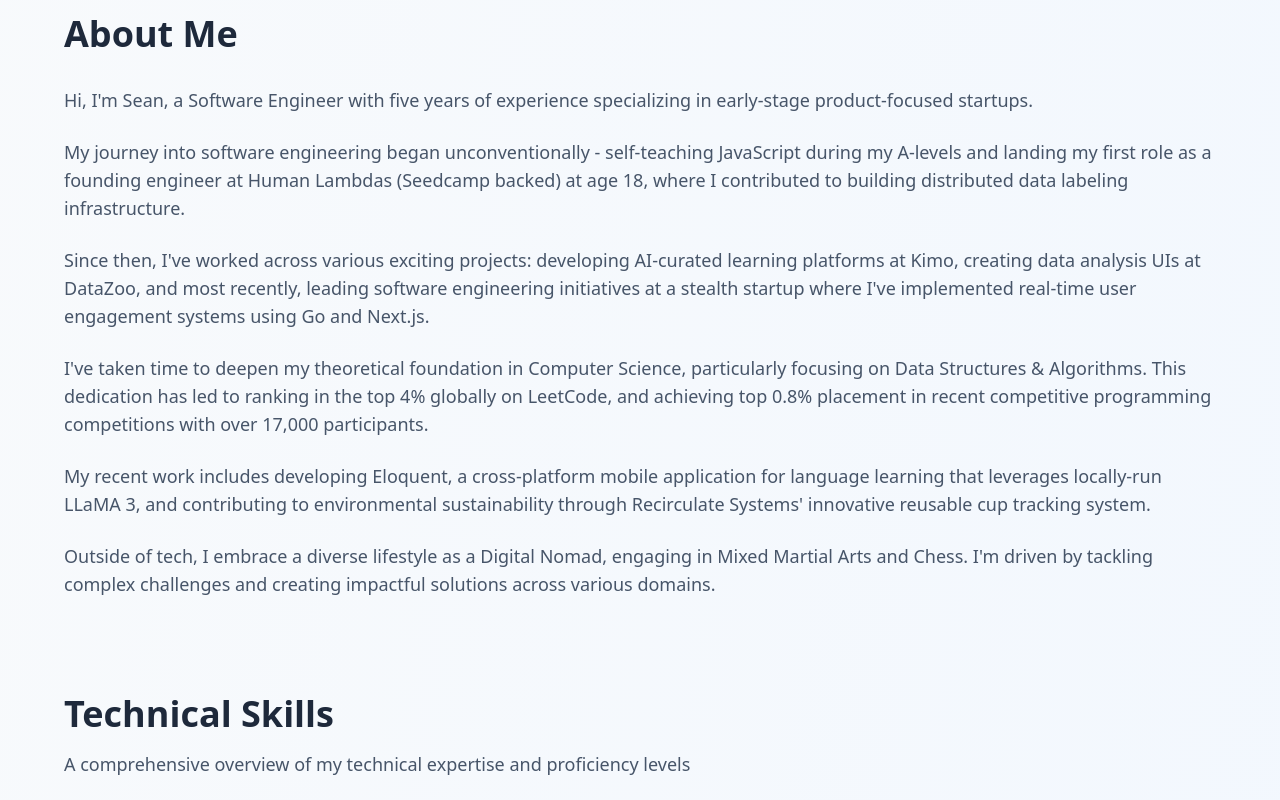
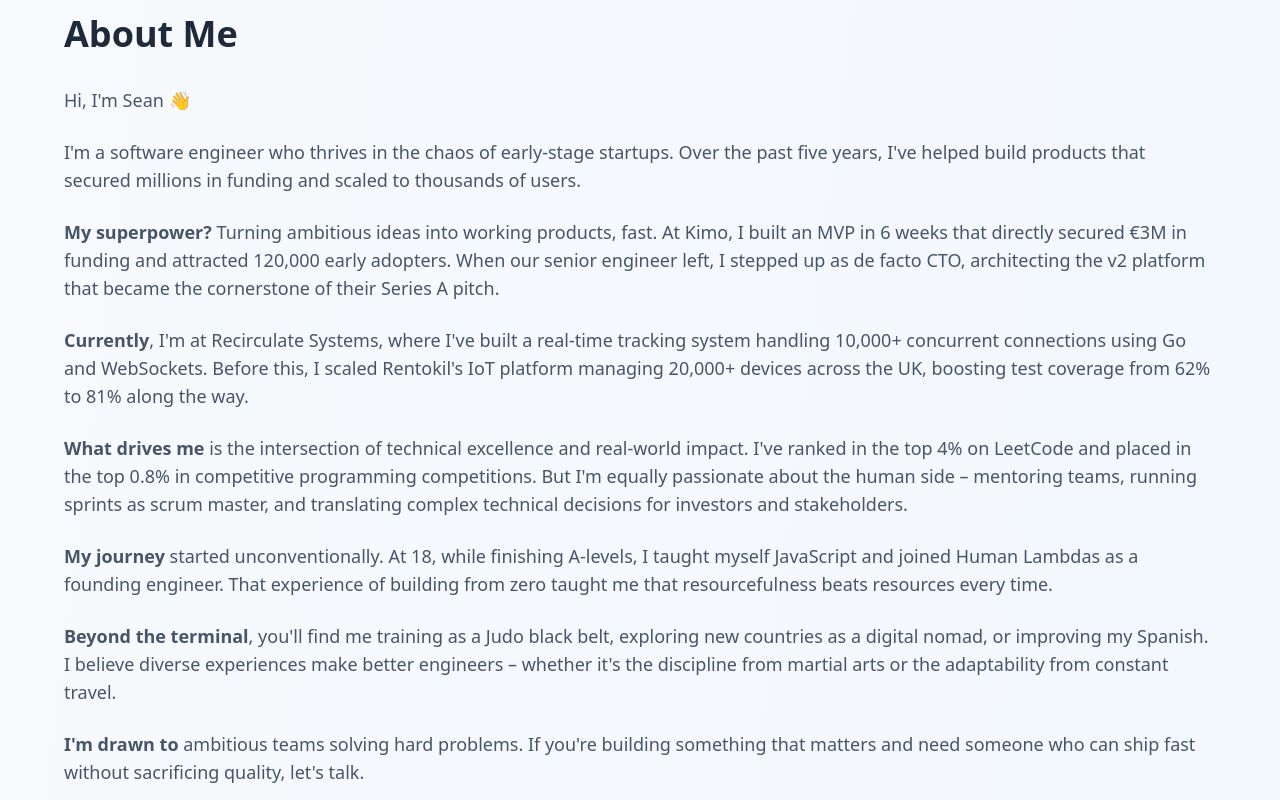
Before and after one commit to SeanJaeger1/Portfolio, a Next.js app: page / in a window 1280 px wide. Shown: the part 940-1740 px from the top of the page. Built offline with nearby package versions, Linux system fonts and the light colour scheme.

Commit message:
Revamped experience section

```diff
--- a/components/AboutSection.tsx
+++ b/components/AboutSection.tsx
@@ -1,14 +1,50 @@
-import { FC } from 'react'
+import { FC, ReactNode } from 'react'
 import { motion } from 'framer-motion'
 
 const AboutSection: FC = () => {
-  const paragraphs = [
-    "Hi, I'm Sean, a Software Engineer with five years of experience specializing in early-stage product-focused startups.",
-    'My journey into software engineering began unconventionally - self-teaching JavaScript during my A-levels and landing my first role as a founding engineer at Human Lambdas (Seedcamp backed) at age 18, where I contributed to building distributed data labeling infrastructure.',
-    "Since then, I've worked across various exciting projects: developing AI-curated learning platforms at Kimo, creating data analysis UIs at DataZoo, and most recently, leading software engineering initiatives at a stealth startup where I've implemented real-time user engagement systems using Go and Next.js.",
-    "I've taken time to deepen my theoretical foundation in Computer Science, particularly focusing on Data Structures & Algorithms. This dedication has led to ranking in the top 4% globally on LeetCode, and achieving top 0.8% placement in recent competitive programming competitions with over 17,000 participants.",
-    "My recent work includes developing Eloquent, a cross-platform mobile application for language learning that leverages locally-run LLaMA 3, and contributing to environmental sustainability through Recirculate Systems' innovative reusable cup tracking system.",
-    "Outside of tech, I embrace a diverse lifestyle as a Digital Nomad, engaging in Mixed Martial Arts and Chess. I'm driven by tackling complex challenges and creating impactful solutions across various domains.",
+  const paragraphs: ReactNode[] = [
+    "Hi, I'm Sean 👋",
+    "I'm a software engineer who thrives in the chaos of early-stage startups. Over the past five years, I've helped build products that secured millions in funding and scaled to thousands of users.",
+    <>
+      <strong>My superpower?</strong> Turning ambitious ideas into working
+      products, fast. At Kimo, I built an MVP in 6 weeks that directly secured
+      €3M in funding and attracted 120,000 early adopters. When our senior
+      engineer left, I stepped up as de facto CTO, architecting the v2 platform
+      that became the cornerstone of their Series A pitch.
+    </>,
+    <>
+      <strong>Currently</strong>, I'm at Recirculate Systems, where I've built a
+      real-time tracking system handling 10,000+ concurrent connections using Go
+      and WebSockets. Before this, I scaled Rentokil's IoT platform managing
+      20,000+ devices across the UK, boosting test coverage from 62% to 81%
+      along the way.
+    </>,
+    <>
+      <strong>What drives me</strong> is the intersection of technical
+      excellence and real-world impact. I've ranked in the top 4% on LeetCode
+      and placed in the top 0.8% in competitive programming competitions. But
+      I'm equally passionate about the human side – mentoring teams, running
+      sprints as scrum master, and translating complex technical decisions for
+      investors and stakeholders.
+    </>,
+    <>
+      <strong>My journey</strong> started unconventionally. At 18, while
+      finishing A-levels, I taught myself JavaScript and joined Human Lambdas as
+      a founding engineer. That experience of building from zero taught me that
+      resourcefulness beats resources every time.
+    </>,
+    <>
+      <strong>Beyond the terminal</strong>, you'll find me training as a Judo
+      black belt, exploring new countries as a digital nomad, or improving my
+      Spanish. I believe diverse experiences make better engineers – whether
+      it's the discipline from martial arts or the adaptability from constant
+      travel.
+    </>,
+    <>
+      <strong>I'm drawn to</strong> ambitious teams solving hard problems. If
+      you're building something that matters and need someone who can ship fast
+      without sacrificing quality, let's talk.
+    </>,
   ]
 
   return (
```
